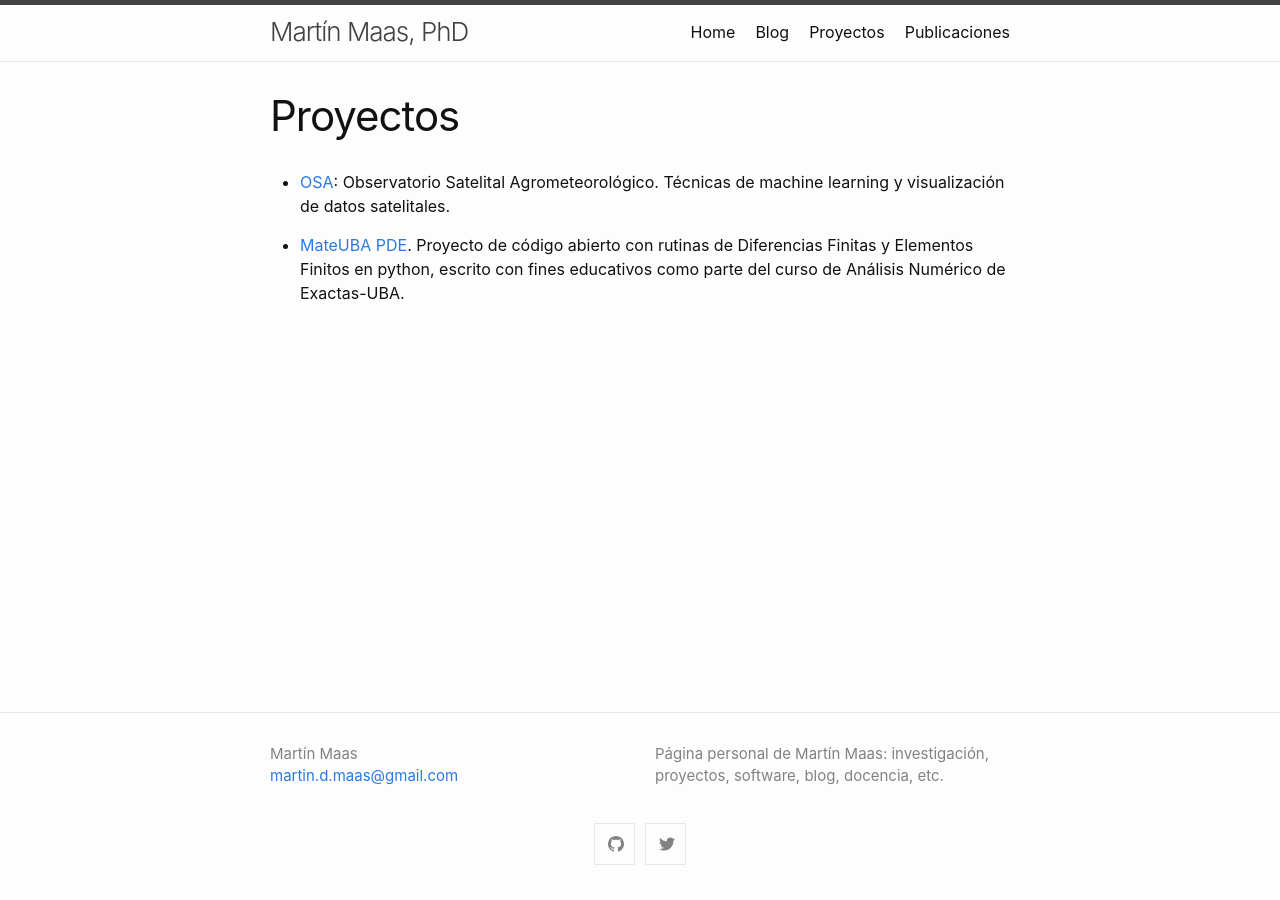
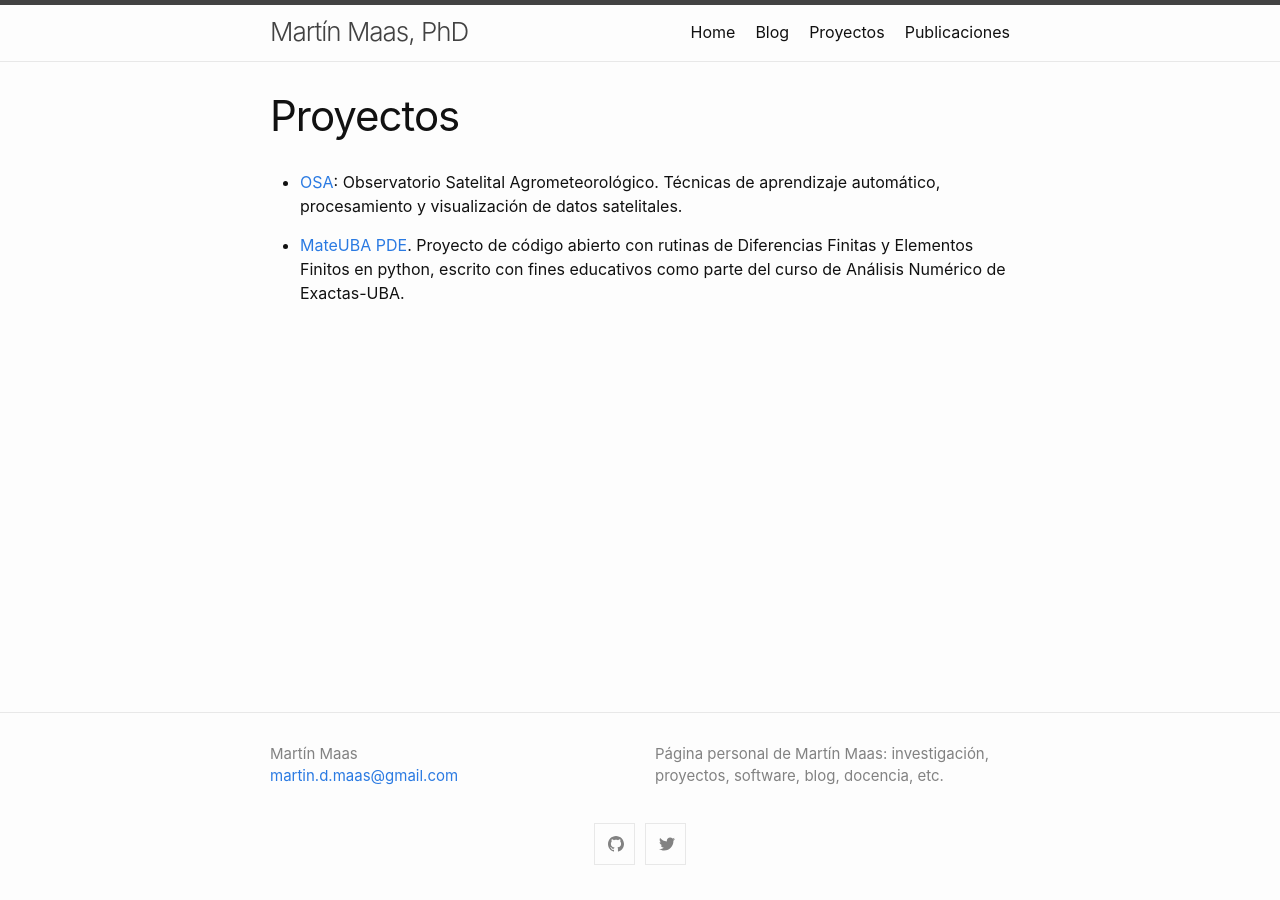
Before and after one commit to mdmaas/mdmaas.github.io, a Jekyll site: the page built from proyectos.md, in a window 1280 px wide. Built offline with Jekyll 4.4.1, drawn with Linux system fonts in a browser that asks for light colours.

Commit message:
simplified index

```diff
--- a/proyectos.md
+++ b/proyectos.md
@@ -5,7 +5,7 @@ permalink: proyectos.html
 ---
 
 - [OSA](https://mdmaas.github.io/OSEE/): Observatorio Satelital Agrometeorológico.
-Técnicas de machine learning y visualización de datos satelitales.
+Técnicas de aprendizaje automático, procesamiento y visualización de datos satelitales.
 
 - [MateUBA PDE](https://mdmaas.github.io/MateUBA_PDE/). Proyecto de código
 abierto con rutinas de Diferencias Finitas y Elementos Finitos en python,
```
Also changed, not shown: index.md (+3 -0 lines).
